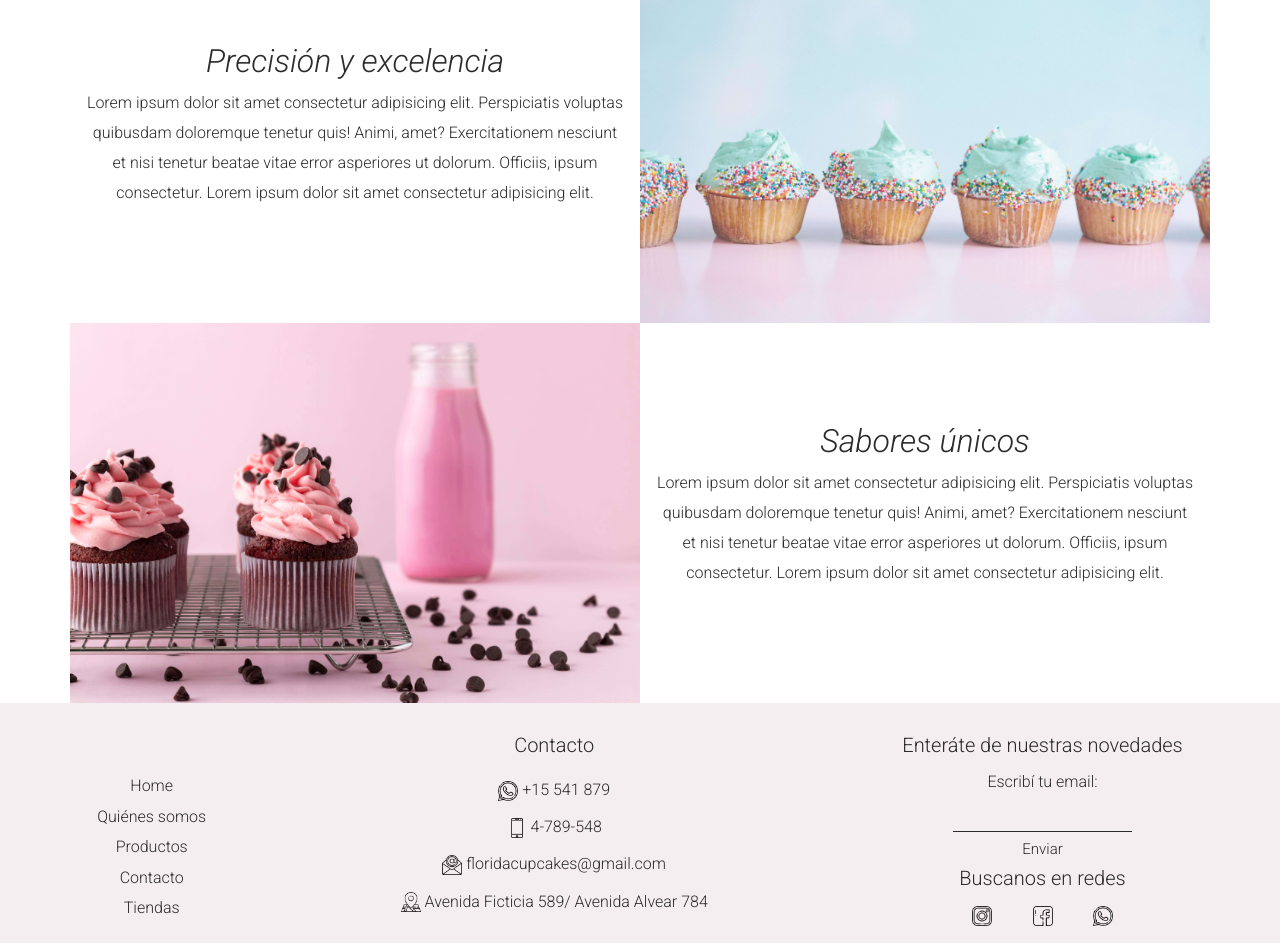
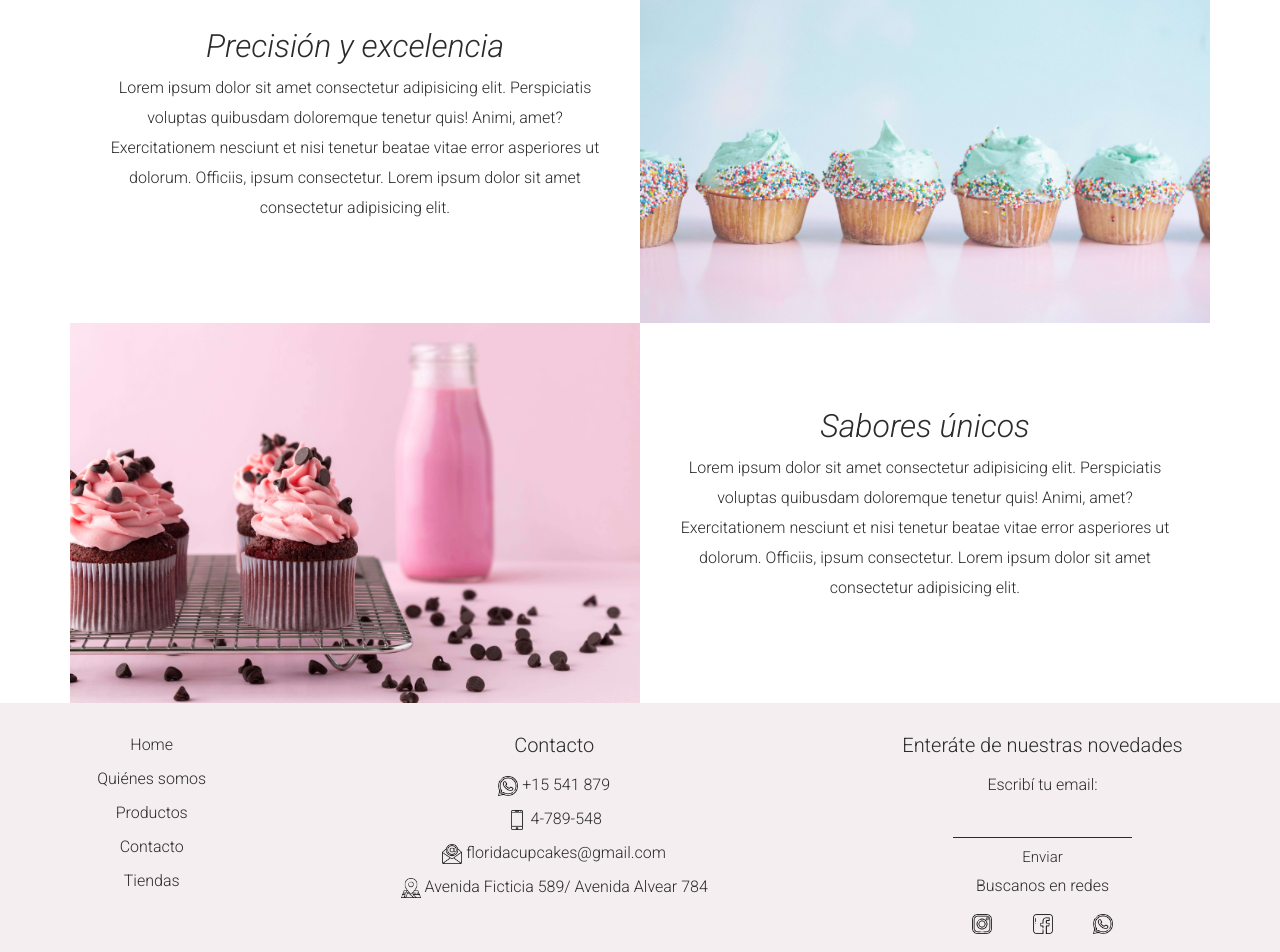
Before and after one commit to celirojas/proyectoCoder, a website: page htmls/index.html in a window 1280 px wide. Shown: the part 1239-2191 px from the top of the page. Drawn offline with nearby package versions, Linux system fonts and the light colour scheme.

Commit message:
arreglo detalles

```diff
--- a/htmls/index.html
+++ b/htmls/index.html
@@ -75,7 +75,7 @@
                 <div class="col-lg-6 px-0 text-center order-1 order-lg-2">
 
                     <div class="d-flex flex-md-row justify-content-center">
-                        <div class="section__cont p-4 p-md-3">
+                        <div class="section__cont p-4 p-md-4">
                             <h2 class="section__title">Pastelería de calidad</h2>
 
                             <p class="section__text">Lorem ipsum dolor sit amet consectetur adipisicing elit.
@@ -106,7 +106,7 @@
 
                 <div class=" col-lg-6 order-1 px-0 text-center">
                     <div class="d-flex flex-md-row justify-content-center">
-                        <div class="section__cont p-4 p-md-3">
+                        <div class="section__cont p-4 p-md-4">
                             <h2 class="section__title">Precisión y excelencia</h2>
                             <p class="section__text">Lorem ipsum dolor sit amet consectetur adipisicing elit.
                                 Perspiciatis
@@ -136,7 +136,7 @@
 
                 <div class="col-lg-6 px-0 text-center order-1 order-lg-2">
                     <div class="d-flex flex-md-row justify-content-center">
-                        <div class="section__cont p-4 p-md-3">
+                        <div class="section__cont p-4 p-md-4">
                             <h2 class="section__title">Sabores únicos</h2>
                             <p class="section__text">Lorem ipsum dolor sit amet consectetur adipisicing elit.
                                 Perspiciatis
@@ -215,7 +215,7 @@
             <input type="email" id="email" class="footer__input">
             <button class="footer__button">Enviar</button>
 
-            <h3 class="footer__title h5">Buscanos en redes</h3>
+            <h3 class="footer__title h6">Buscanos en redes</h3>
 
             <ul class="footer__redes">
                 <li class="footer__li">
--- a/scss/style.scss
+++ b/scss/style.scss
@@ -90,7 +90,7 @@ a:hover {
 .navbar__a {
   color: #2b2b2b;
   text-decoration: none;
-  /* transition: color 0.3s ease; */
+  transition: all 0.5s ease;
   font-size: 18px;
   font-weight: 350;
 }
@@ -98,7 +98,6 @@ a:hover {
 .navbar__a:hover {
   font-weight: 350;
   color: #f7268a;
-  /* border-bottom: 2px solid #f7268a; */
 }
 
 .navbar__list {
@@ -300,10 +299,11 @@ a:hover {
 
 .section__buttonform {
   @include boton;
+  transition: all 0.5s;
 }
+
 .section__buttonform:hover {
-  /* font-weight: 400; */
-  border-bottom: 2px solid #f7268a;
+  color: #f7268a;
 }
 
 /*******************************Tiendas.html*****************************/
@@ -380,7 +380,7 @@ a:hover {
 
 .footer {
   display: flex;
-  align-items: center;
+  align-items: flex-start;
   justify-content: space-around;
   background: #f5eef0;
   // height: 40vh;
@@ -388,8 +388,8 @@ a:hover {
     display: flex;
     flex-direction: column;
     align-items: center;
-    justify-content: space-between;
-    height: 30vh;
+    justify-content: center;
+    gap: 8px;
     padding-top: 30px;
   }
   &__list {
@@ -398,13 +398,11 @@ a:hover {
     color: #2b2b2b;
     display: flex;
     flex-direction: column;
-    justify-content: space-evenly;
+    justify-content: center;
     align-items: center;
-    height: 25vh;
+    gap: 10px;
   }
-  &__list--space {
-    margin-top: 35px;
-  }
+
   &__redes {
     width: 50%;
     display: flex;
@@ -447,11 +445,21 @@ a:hover {
     color: #2b2b2b;
     font-size: 15px;
     font-family: Roboto, sans-serif;
+    position: relative;
+  }
+  &__button::after {
+    content: "";
+    height: 1.5px;
+    width: 0;
+    position: absolute;
+    bottom: -3px;
+    left: 0;
+    background-color: #f7268a;
+    transition: 0.5s all;
   }
 
-  &__button:hover {
-    /* font-weight: 400; */
-    border-bottom: 2px solid #f7268a;
+  &__button:hover::after {
+    width: 100%;
   }
 }
 
@@ -531,9 +539,12 @@ a:hover {
   .section__descr {
     width: 90%;
   }
-}
-@media (max-width: 375px) {
   .section__cont {
-    height: 40vh;
+    height: fit-content;
   }
 }
+// @media (max-width: 375px) {
+//   .section__cont {
+//     height: 40vh;
+//   }
+// }
```
Also changed, not shown: estilos/style.css.
